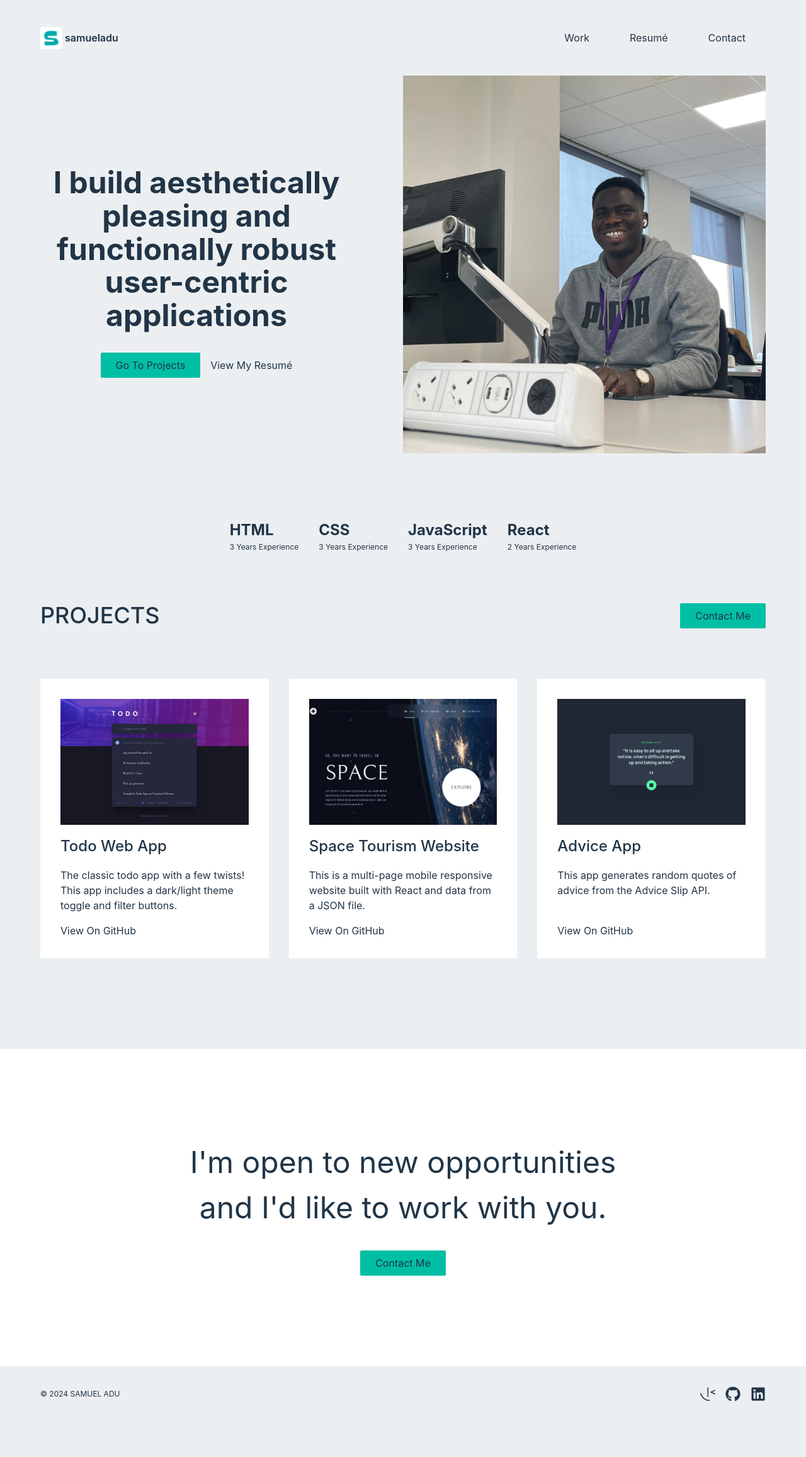
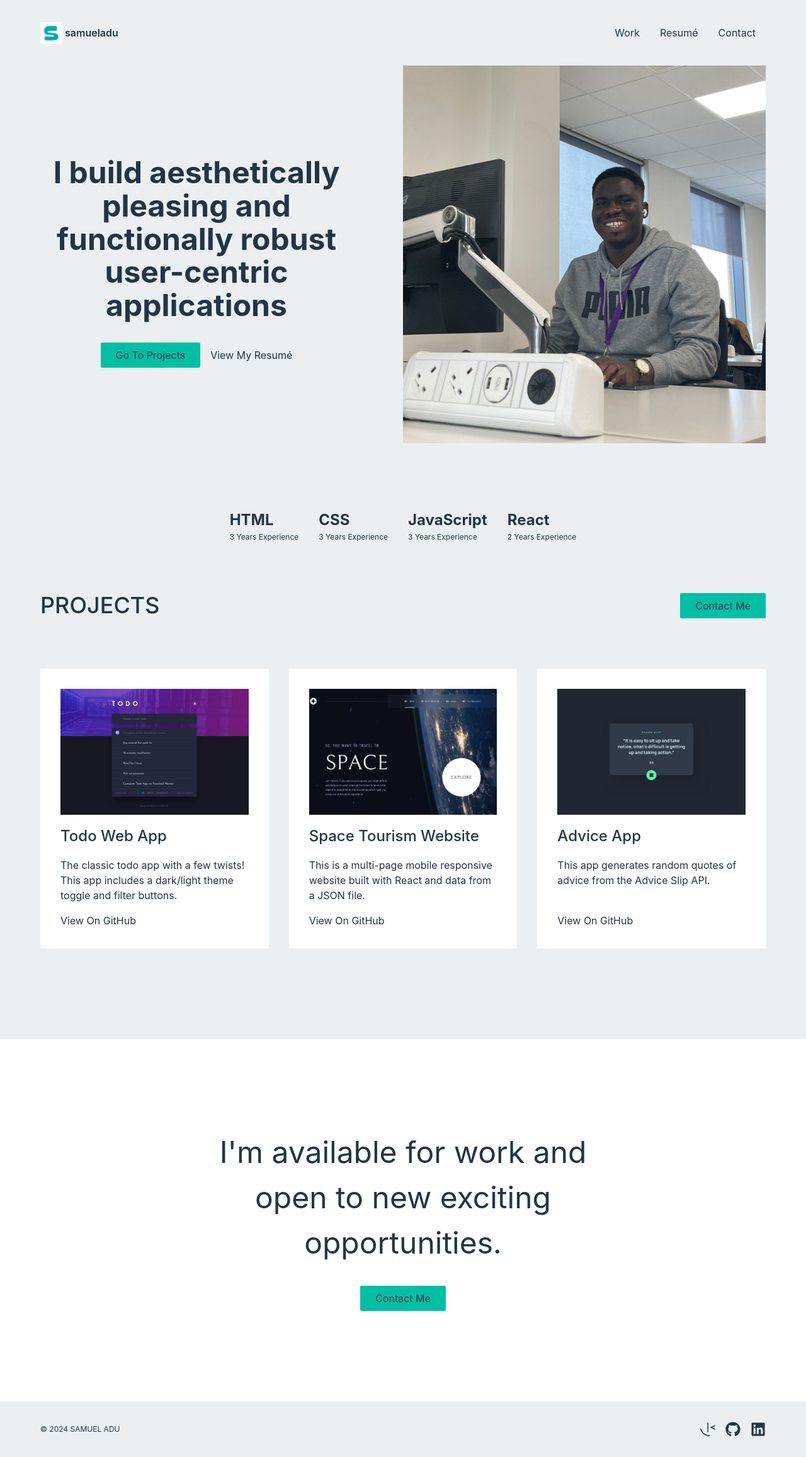
Before and after one commit to samuel-adu/portfolio-v3, a React (Vite) app: page / in a window 1280 px wide. Shown: the whole page at 63% size. Before the commit the page ends 2258 px from the top, so only its background shows below. Built offline with nearby package versions, Linux system fonts and the light colour scheme.

Commit message:
update mobile menu

```diff
--- a/src/components/Contact.jsx
+++ b/src/components/Contact.jsx
@@ -7,7 +7,7 @@ function Contact() {
     <section id="contact" className="contact-section">
       <div className="container">
         <p className="contact-section-text">
-          I'm open to new opportunities and I'd like to work with you.
+          I'm available for work and open to new exciting opportunities.
         </p>
 
         <Link to="mailto:samueladu.dev@gmail.com" className="btn btn--primary">
--- a/src/index.css
+++ b/src/index.css
@@ -26,7 +26,7 @@
   --text-l: 1.5rem;
   --text-m: 1.25rem;
   --text-base: 1rem;
-  --text-small: 0.875rem;
+  --text-s: 0.875rem;
   --text-xs: 0.75rem;
 
   --clr-neutral-50: #eceff1;
@@ -131,7 +131,7 @@ p {
 }
 
 .btn--primary:hover {
-  background-color: var(--clr-primary-200);
+  background-color: var(--clr-primary-700);
 }
 
 .btn--secondary:hover {
--- a/src/styles/navbar.css
+++ b/src/styles/navbar.css
@@ -11,17 +11,21 @@
 }
 
 .nav-list-open {
+  background-color: var(--clr-primary);
   background-color: var(--bg-secondary);
+  padding: var(--spacing-xs);
+  padding-top: var(--spacing-m);
   display: flex;
   flex-direction: column;
   position: absolute;
+  top: 1rem;
   right: 0;
-  top: 6rem;
   transition: all 0.3s ease;
+  border-radius: 1rem;
 }
 
 .nav-link {
-  padding: var(--spacing-xs) var(--spacing-s);
+  padding: 0.5rem var(--spacing-xs);
   text-align: center;
 }
 
@@ -31,6 +35,8 @@
 
 .nav-btn {
   z-index: 10;
+  padding-right: 1rem;
+  font-size: var(--text-l);
 }
 
 @media (min-width: 640px) {
--- a/src/styles/project.css
+++ b/src/styles/project.css
@@ -5,7 +5,8 @@
 
 .project-container {
   display: grid;
-  gap: var(--spacing-xs);
+  grid-template-columns: repeat(auto-fit, minmax(285px, 1fr));
+  gap: var(--spacing-s);
 }
 
 .section-banner {
@@ -53,11 +54,8 @@
 
 @media (min-width: 640px) {
   .project-container {
-    display: grid;
     gap: var(--spacing-s);
-    grid-template-columns: repeat(3, 1fr);
   }
-
   .project-card {
     padding: var(--spacing-s);
   }
```
